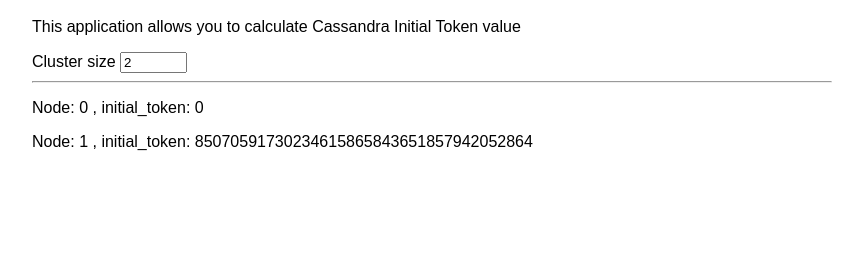
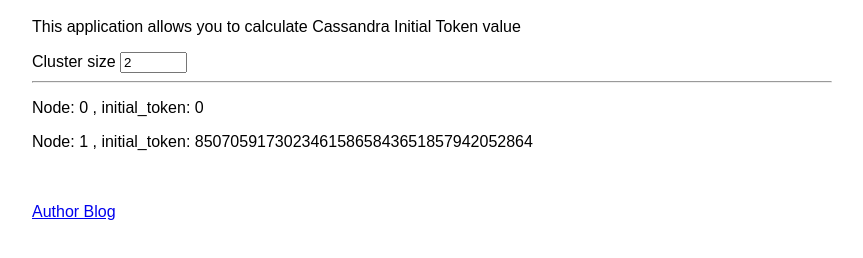
Before and after one commit to cnapagoda/CassandraToken, a plain HTML site: page index.html in a window 1280 px wide. Shown: the part 48-306 px from the top of the page, without its empty margins (208-1071 px from the left). Drawn offline with nearby package versions, Linux system fonts and the light colour scheme.

Commit message:
Update Token Gen

```diff
--- a/index.html
+++ b/index.html
@@ -1,4 +1,3 @@
-
 <!DOCTYPE HTML PUBLIC "-//IETF//DTD HTML//EN">
 <html> <head>
 <title>Cassandra Parameters for Dummies</title>
@@ -236,5 +235,6 @@
 </script>
 
 </script>
-
+<br/><br/>
+<a href="http://cnapagoda.blogspot.com">Author Blog</a>
 </body> </html>
```
